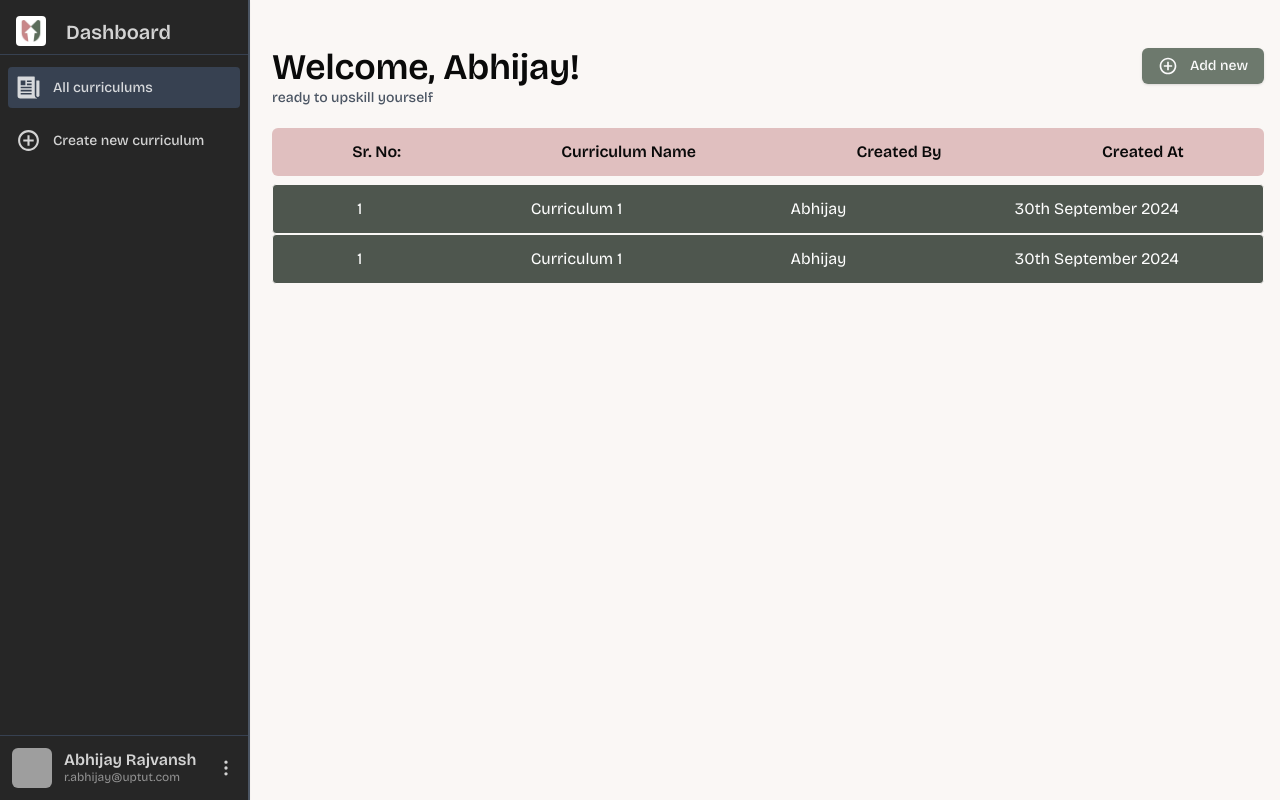
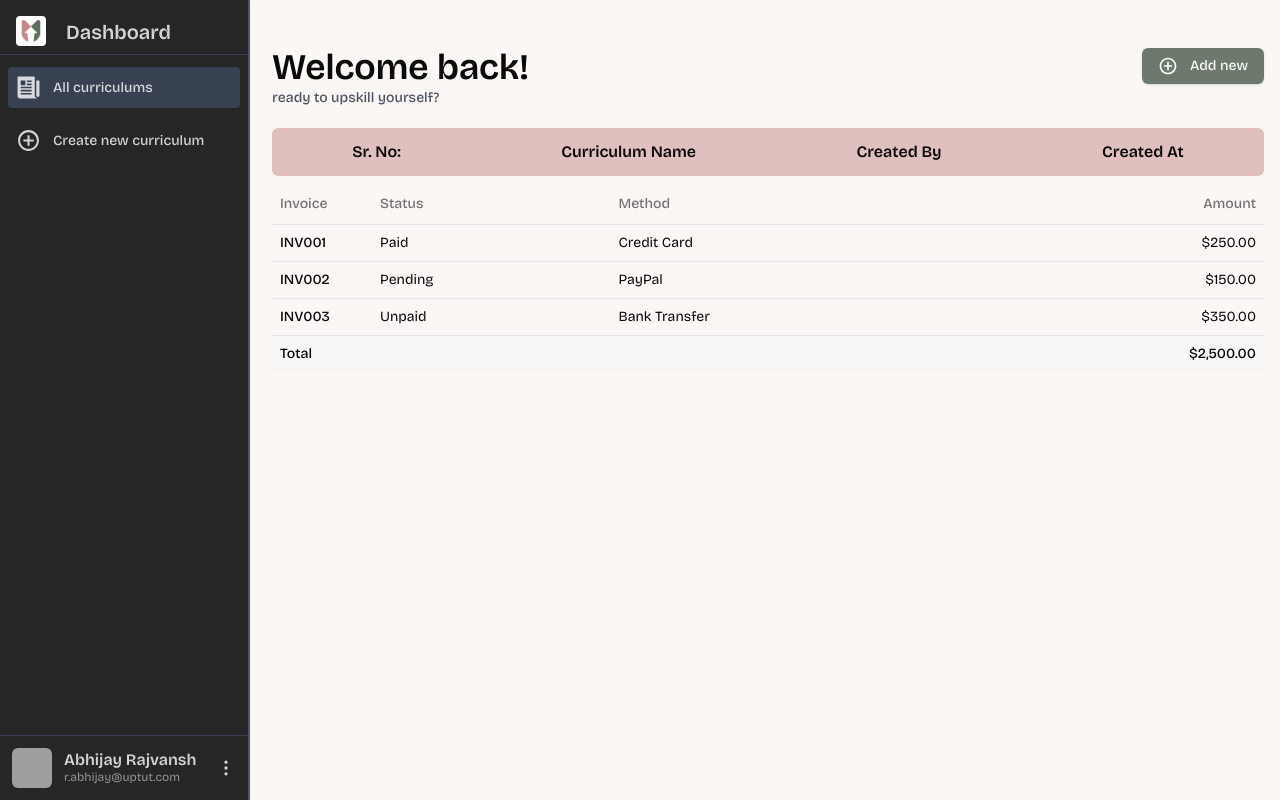
Before and after one commit to abhijayrajvansh/ai-curriculum-generator, a Next.js app: page /dashboard in a window 1280 px wide. Built offline with nearby package versions, Linux system fonts and the light colour scheme; grey boxes are pictures that could not be loaded.

Commit message:
update: added new structure tables

```diff
--- /dev/null
+++ b/components/CurriculumList.tsx
@@ -0,0 +1,83 @@
+import {
+  Table,
+  TableBody,
+  TableCaption,
+  TableCell,
+  TableFooter,
+  TableHead,
+  TableHeader,
+  TableRow,
+} from "@/components/ui/table";
+
+const invoices = [
+  {
+    invoice: "INV001",
+    paymentStatus: "Paid",
+    totalAmount: "$250.00",
+    paymentMethod: "Credit Card",
+  },
+  {
+    invoice: "INV002",
+    paymentStatus: "Pending",
+    totalAmount: "$150.00",
+    paymentMethod: "PayPal",
+  },
+  {
+    invoice: "INV003",
+    paymentStatus: "Unpaid",
+    totalAmount: "$350.00",
+    paymentMethod: "Bank Transfer",
+  },
+];
+
+export function CurriculumList() {
+  return (
+    <div>
+      <div className="flex w-full justify-around py-3 mb-2 font-semibold items-center bg-[#c88889]/50 rounded-md">
+        <div>Sr. No:</div>
+        <div>Curriculum Name</div>
+        <div>Created By</div>
+        <div>Created At</div>
+      </div>
+
+      {/* list of all curriculums */}
+
+      {/* {curriculum_data.map((item) => (
+        <div className="flex w-full justify-around py-3 items-center bg-[#4e564e] text-white rounded border border-background">
+          <div>{item.srn}</div>
+          <div>{item.curriculumName}</div>
+          <div>{item.createdAt}</div>
+          <div>{item.createdBy}</div>
+        </div>
+      ))} */}
+      <Table>
+        <TableHeader>
+          <TableRow>
+            <TableHead className="w-[100px]">Invoice</TableHead>
+            <TableHead>Status</TableHead>
+            <TableHead>Method</TableHead>
+            <TableHead className="text-right">Amount</TableHead>
+          </TableRow>
+        </TableHeader>
+        <TableBody>
+          {invoices.map((invoice) => (
+            <TableRow key={invoice.invoice}>
+              <TableCell className="font-medium">{invoice.invoice}</TableCell>
+              <TableCell>{invoice.paymentStatus}</TableCell>
+              <TableCell>{invoice.paymentMethod}</TableCell>
+              <TableCell className="text-right">
+                {invoice.totalAmount}
+              </TableCell>
+            </TableRow>
+          ))}
+        </TableBody>
+        <TableFooter>
+          <TableRow>
+            <TableCell colSpan={3}>Total</TableCell>
+            <TableCell className="text-right">$2,500.00</TableCell>
+          </TableRow>
+        </TableFooter>
+      </Table>
+    </div>
+  );
+}
--- a/components/pages/Dashboard.tsx
+++ b/components/pages/Dashboard.tsx
@@ -3,21 +3,8 @@
 import Sidebar from "../Sidebar";
 import { Button } from "../ui/button";
 import { BiPlusCircle } from "react-icons/bi";
+import { CurriculumList } from "../CurriculumList";
 
-const curriculum_data = [
-  {
-    srn: "1",
-    curriculumName: "Curriculum 1",
-    createdAt: "Abhijay",
-    createdBy: "30th September 2024",
-  },
-  {
-    srn: "1",
-    curriculumName: "Curriculum 1",
-    createdAt: "Abhijay",
-    createdBy: "30th September 2024",
-  }
-];
 
 const Dashboard = () => {
   return (
@@ -28,9 +15,9 @@
           <div className="flex justify-between">
             <div className="mb-5 ">
               <div className="text-4xl font-semibold">
-                Welcome, Abhijay!
+                Welcome back!
               </div>
-              <p className="font-medium text-sm text-gray-600">ready to upskill yourself</p>
+              <p className="font-medium text-sm text-gray-600">ready to upskill yourself?</p>
             </div>
             <Button className="bg-[#5f6c5f]/90 hover:bg-[#5f6c5f]">
               <div className="flex gap-3">
@@ -40,24 +27,11 @@
             </Button>
           </div>
 
-          <div className="flex w-full justify-around py-3 mb-2 font-semibold items-center bg-[#c88889]/50 rounded-md">
-            <div>Sr. No:</div>
-            <div>Curriculum Name</div>
-            <div>Created By</div>
-            <div>Created At</div>
-          </div>
-
-          {/* list of all curriculums */}
 
 
-            {curriculum_data.map((item) => (
-              <div className="flex w-full justify-around py-3 items-center bg-[#4e564e] text-white rounded border border-background">
-                <div>{item.srn}</div>
-                <div>{item.curriculumName}</div>
-                <div>{item.createdAt}</div>
-                <div>{item.createdBy}</div>
-              </div>
-            ))}
+            <CurriculumList />
+
+
           </div>
         </div>
     </>
--- /dev/null
+++ b/components/ui/table.tsx
@@ -0,0 +1,120 @@
+import * as React from "react"
+
+import { cn } from "@/lib/utils"
+
+const Table = React.forwardRef<
+  HTMLTableElement,
+  React.HTMLAttributes<HTMLTableElement>
+>(({ className, ...props }, ref) => (
+  <div className="relative w-full overflow-auto">
+    <table
+      ref={ref}
+      className={cn("w-full caption-bottom text-sm", className)}
+      {...props}
+    />
+  </div>
+))
+Table.displayName = "Table"
+
+const TableHeader = React.forwardRef<
+  HTMLTableSectionElement,
+  React.HTMLAttributes<HTMLTableSectionElement>
+>(({ className, ...props }, ref) => (
+  <thead ref={ref} className={cn("[&_tr]:border-b", className)} {...props} />
+))
+TableHeader.displayName = "TableHeader"
+
+const TableBody = React.forwardRef<
+  HTMLTableSectionElement,
+  React.HTMLAttributes<HTMLTableSectionElement>
+>(({ className, ...props }, ref) => (
+  <tbody
+    ref={ref}
+    className={cn("[&_tr:last-child]:border-0", className)}
+    {...props}
+  />
+))
+TableBody.displayName = "TableBody"
+
+const TableFooter = React.forwardRef<
+  HTMLTableSectionElement,
+  React.HTMLAttributes<HTMLTableSectionElement>
+>(({ className, ...props }, ref) => (
+  <tfoot
+    ref={ref}
+    className={cn(
+      "border-t bg-muted/50 font-medium [&>tr]:last:border-b-0",
+      className
+    )}
+    {...props}
+  />
+))
+TableFooter.displayName = "TableFooter"
+
+const TableRow = React.forwardRef<
+  HTMLTableRowElement,
+  React.HTMLAttributes<HTMLTableRowElement>
+>(({ className, ...props }, ref) => (
+  <tr
+    ref={ref}
+    className={cn(
+      "border-b transition-colors hover:bg-muted/50 data-[state=selected]:bg-muted",
+      className
+    )}
+    {...props}
+  />
+))
+TableRow.displayName = "TableRow"
+
+const TableHead = React.forwardRef<
+  HTMLTableCellElement,
+  React.ThHTMLAttributes<HTMLTableCellElement>
+>(({ className, ...props }, ref) => (
+  <th
+    ref={ref}
+    className={cn(
+      "h-10 px-2 text-left align-middle font-medium text-muted-foreground [&:has([role=checkbox])]:pr-0 [&>[role=checkbox]]:translate-y-[2px]",
+      className
+    )}
+    {...props}
+  />
+))
+TableHead.displayName = "TableHead"
+
+const TableCell = React.forwardRef<
+  HTMLTableCellElement,
+  React.TdHTMLAttributes<HTMLTableCellElement>
+>(({ className, ...props }, ref) => (
+  <td
+    ref={ref}
+    className={cn(
+      "p-2 align-middle [&:has([role=checkbox])]:pr-0 [&>[role=checkbox]]:translate-y-[2px]",
+      className
+    )}
+    {...props}
+  />
+))
+TableCell.displayName = "TableCell"
+
+const TableCaption = React.forwardRef<
+  HTMLTableCaptionElement,
+  React.HTMLAttributes<HTMLTableCaptionElement>
+>(({ className, ...props }, ref) => (
+  <caption
+    ref={ref}
+    className={cn("mt-4 text-sm text-muted-foreground", className)}
+    {...props}
+  />
+))
+TableCaption.displayName = "TableCaption"
+
+export {
+  Table,
+  TableHeader,
+  TableBody,
+  TableFooter,
+  TableHead,
+  TableRow,
+  TableCell,
+  TableCaption,
+}
```
